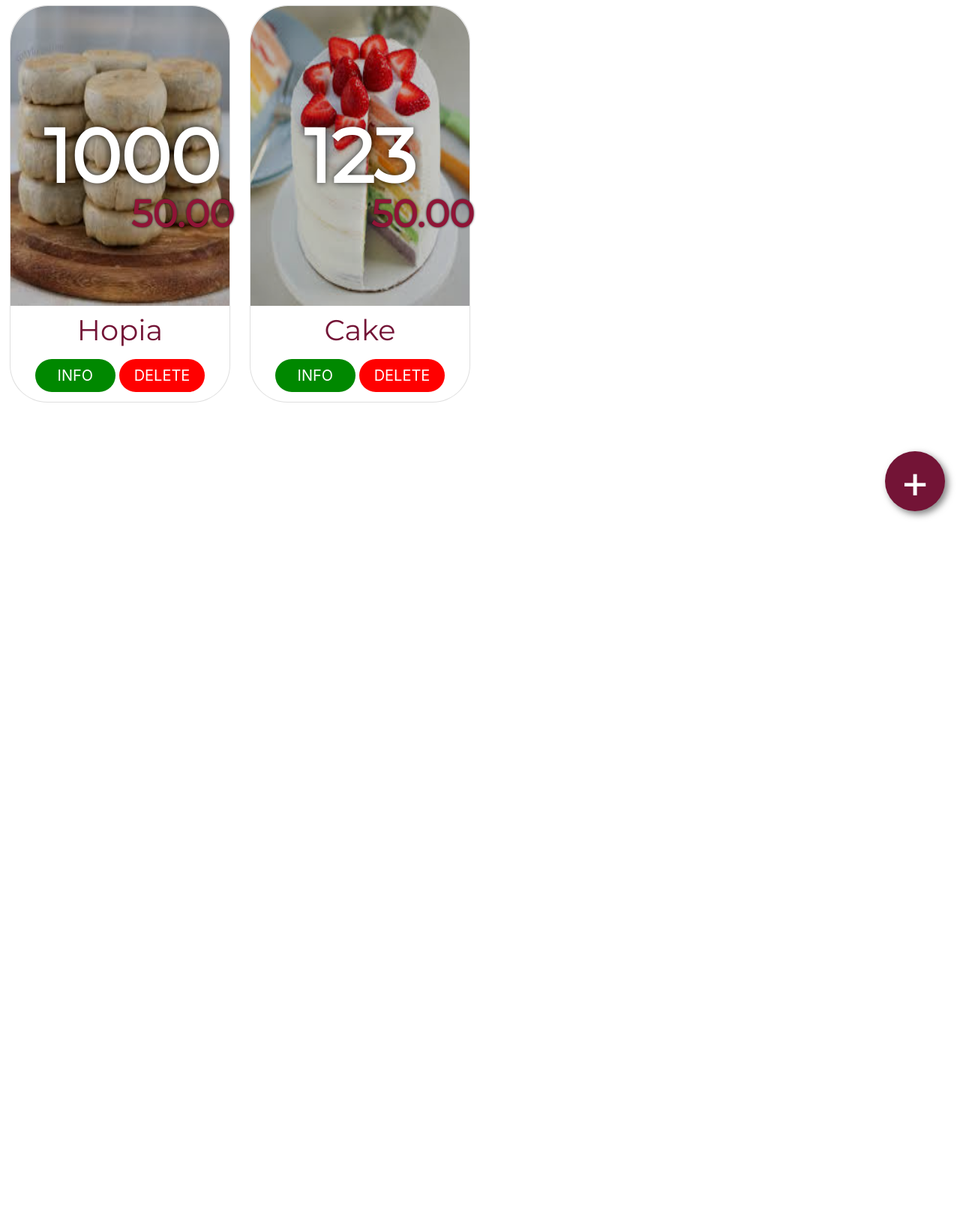
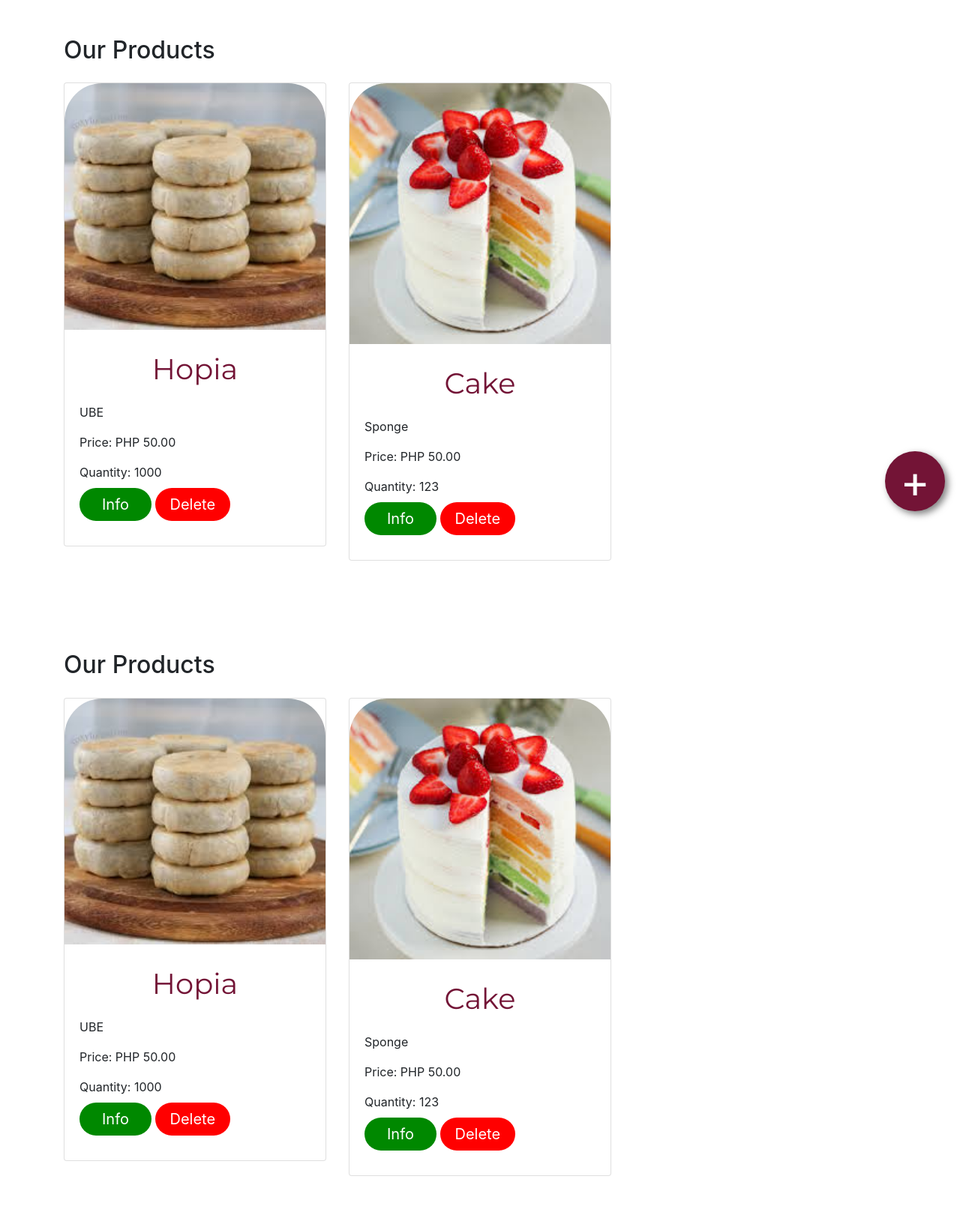
Before and after one commit to AngioloOng/bakeshop_django, a Django app: page /inventory/products/ in a window 1280 px wide. Shown: the part 98-1739 px from the top of the page at 75% size. Before the commit the page ends 790 px from the top, so only its background shows below. Run offline with Django 4.2, Linux system fonts and the light colour scheme; data comes from the database, SQL or seed files in the repository; both versions use the stored data as it was after the commit; parts of the project's set-up code (start-up, migrations or seed data) failed here and were passed over; some libraries are stand-ins or nearby versions.

Commit message:
TEST RUN FOR NEW PRODUCT

```diff
--- a/first/inventory/templates/inventory/products.html
+++ b/first/inventory/templates/inventory/products.html
@@ -201,6 +201,10 @@ a.primary-btn:hover{
 	outline: none;
 }
 
+.unit-text col-2{
+    font-size: 10px;
+}
+
 </style>
 
 <body>
@@ -250,37 +254,38 @@ a.primary-btn:hover{
 
 	<a href="{% url 'inventory:add_product'%}" class="floating-btn">+</a>
 
+
 	<div class="col">
 		<div class="row">
 			{% for i in items%}
 
-			<div class="btn col-sm-6 col-lg-3">
-				<div class="card inventory-card">
+            <div class="container py-5">
+                <h2 class="mb-4">Our Products</h2>
+                <div class="row">
+                    {% for i in items %}
+                    <div class="col-md-4 mb-4">
+                        <div class="card">
+                            {% if i.image %}
+                            <img class="card-img-top" src="{{ i.image.url }}" alt="{{ i.name }}">
+                            {% endif %}
+                            <div class="card-body">
+                                <h5 class="card-title">{{ i.name | truncatechars:15 }}</h5>
+                                <p class="card-text">{{ i.description }}</p>
+                                <p class="card-text">Price: PHP {{ i.price }}</p>
+                                <p class="card-text">Quantity: {{ i.quantity }}</p>
+                                <div class="btn-container">
+                                    <a href="#!" class="primary-btn">Info</a>
+                                    <a href="{% url 'inventory:delete_product' i.id %}" class="delete-btn">Delete</a>
+                                </div>
+                            </div>
+                        </div>
+                    </div>
+                    {% endfor %}
+                </div>
+            </div>
 
-					<!-- IMAGE/UNITS HANDLER -->
-					<div class="image-container">
-						{% if i.image %}
-						<img class="card-img-top" src="{{ i.image.url }}"/>
 
-						{% else %}
-						<img class="card-img-top" src="{% static 'inventory:images/img404.jpg' %}"/>
 
-						{% endif %}
-
-						<div class="overlay-text col-10">{{i.quantity}}</div>
-						<div class="unit-text col-2">{{i.price}}</div>
-					</div>
-
-					<!-- NAME OF ITEM -->
-					<h2 id="name_header" class="card-title">{{i.name | truncatechars:15}}</h2>
-
-					<!-- BUTTONS -->
-					<div class="btn-container">
-						<a href="#!" class="primary-btn" onclick="openPopup({{forloop.counter}})">INFO</a>
-						<a class="delete-btn" href="{%url 'inventory:delete_product' i.id%}">DELETE</a>
-					</div>
-				</div>
-			</div>
 			{% endfor %}
 		</div>
 	</div>
```
Also changed, not shown: first/db.sqlite3, first/static/images/product_images/hopia_ghvMM1Z.jpg (added), first/static/images/product_images/images_CPluoPF.jpg (added).
